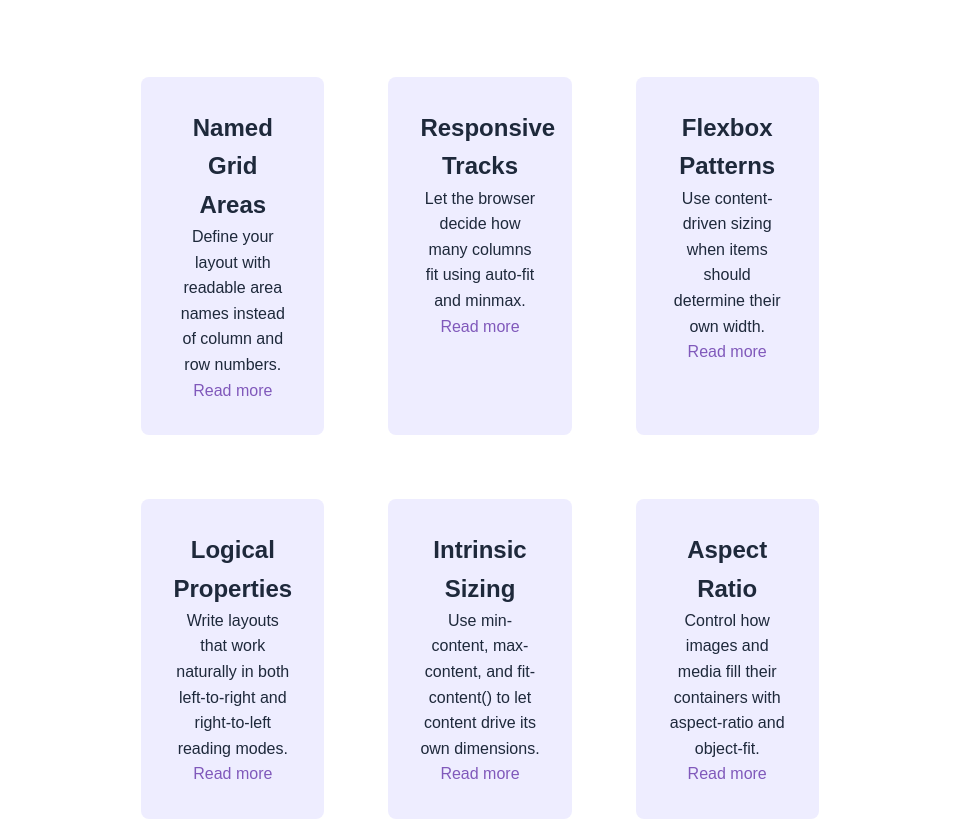
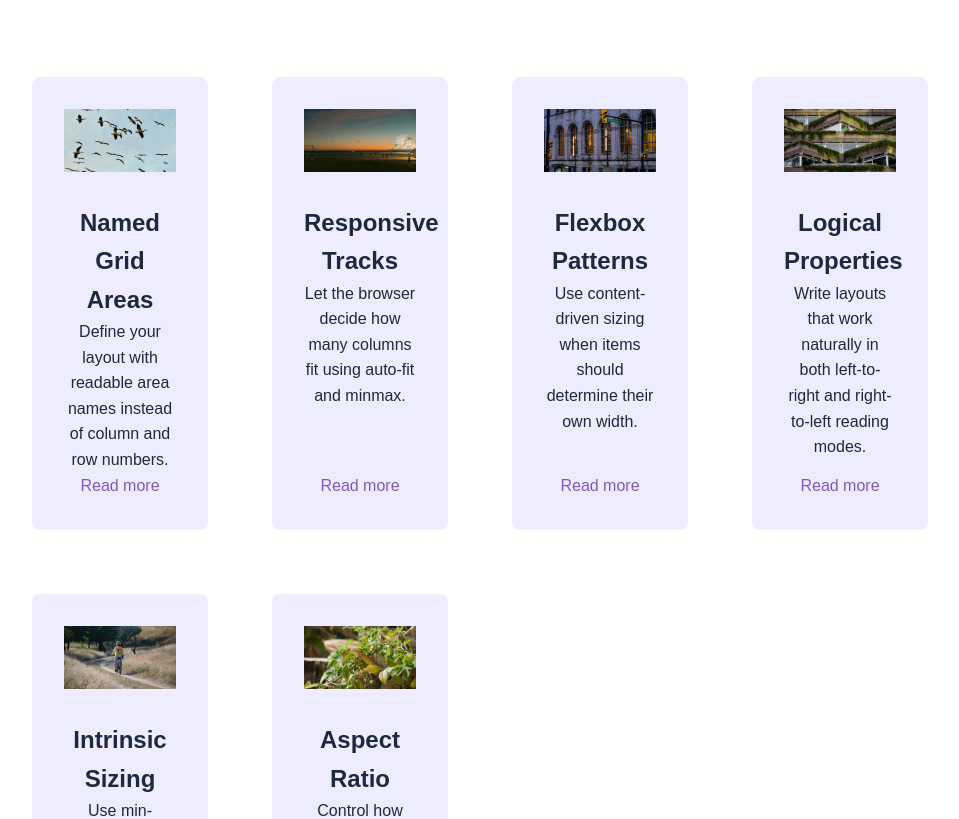
Before and after one commit to erschm240/wdd331-portfolio, a website: page unit-4/grid-layouts/cards.html in a window 1280 px wide. Shown: the part 160-979 px from the top of the page, without its empty margins (160-1119 px from the left). Drawn offline with Linux system fonts and the light colour scheme; files whose address does not match are found by name.

Commit message:
Completed Modern Grids activity

```diff
--- a/css/components/card.css
+++ b/css/components/card.css
@@ -7,7 +7,7 @@
 
    .cards {
         display: grid;
-        gap: calc(var(--spacing-md) * 2);
+        gap: calc(var(--spacing-sm) * 1.5);
         grid-template-columns: 1fr;
 
         @media (width >= 760px) {
--- a/unit-4/grid-layouts/cards.css
+++ b/unit-4/grid-layouts/cards.css
@@ -8,6 +8,22 @@
     grid-template-columns: repeat(auto-fill, minmax(min(240px, 100%), 1fr));
 
     .card {
-        object-position: bottom center;
+        display: flex;
+        flex-direction: column;
+
+        img {
+            aspect-ratio: 16 / 9;
+            object-fit: cover;
+        }
+
+        div {
+            display: flex;
+            flex-direction: column;
+            flex-grow: 1;
+
+            a {
+                margin-top: auto;
+            }
+        }
     }
 }
--- a/unit-4/grid-layouts/cards.html
+++ b/unit-4/grid-layouts/cards.html
@@ -41,7 +41,7 @@
         <div class="card-grid">
 
             <article class="card">
-                <div aria-hidden="true"></div>
+                <img src="images/birds.jpg" alt="Flock of birds in the sky">
                 <div>
                     <h2>Named Grid Areas</h2>
                     <p>
@@ -53,7 +53,7 @@
             </article>
 
             <article class="card">
-                <div aria-hidden="true"></div>
+                <img src="images/beach.jpg" alt="A beach at sunset with a ferris wheel behind it">
                 <div>
                     <h2>Responsive Tracks</h2>
                     <p>
@@ -65,7 +65,7 @@
             </article>
 
             <article class="card">
-                <div aria-hidden="true"></div>
+                <img src="images/hastings-st.jpg" alt="Hastings St sign at stoplight in front of a building">
                 <div>
                     <h2>Flexbox Patterns</h2>
                     <p>
@@ -77,7 +77,7 @@
             </article>
 
             <article class="card">
-                <div aria-hidden="true"></div>
+                <img src="images/organic-building.jpg" alt="A building with triangle outjuts, covered in greenery">
                 <div>
                     <h2>Logical Properties</h2>
                     <p>
@@ -89,7 +89,7 @@
             </article>
 
             <article class="card">
-                <div aria-hidden="true"></div>
+                <img src="images/bike-rider.jpg" alt="A person riding a bike on a trail">
                 <div>
                     <h2>Intrinsic Sizing</h2>
                     <p>
@@ -101,7 +101,7 @@
             </article>
 
             <article class="card">
-                <div aria-hidden="true"></div>
+                <img src="images/lizard.jpg" alt="A lizard sitting amongst leaves">
                 <div>
                     <h2>Aspect Ratio</h2>
                     <p>
```
Also changed, not shown: index.html (+17 -0 lines), README.md, images/editorial-grid.png (added), images/responsive-card-grid.png (added), unit-4/grid-layouts/images/beach.jpg (added), unit-4/grid-layouts/images/bike-rider.jpg (added), unit-4/grid-layouts/images/birds.jpg (added), unit-4/grid-layouts/images/hastings-st.jpg (added), unit-4/grid-layouts/images/lizard.jpg (added), unit-4/grid-layouts/images/organic-building.jpg (added).
